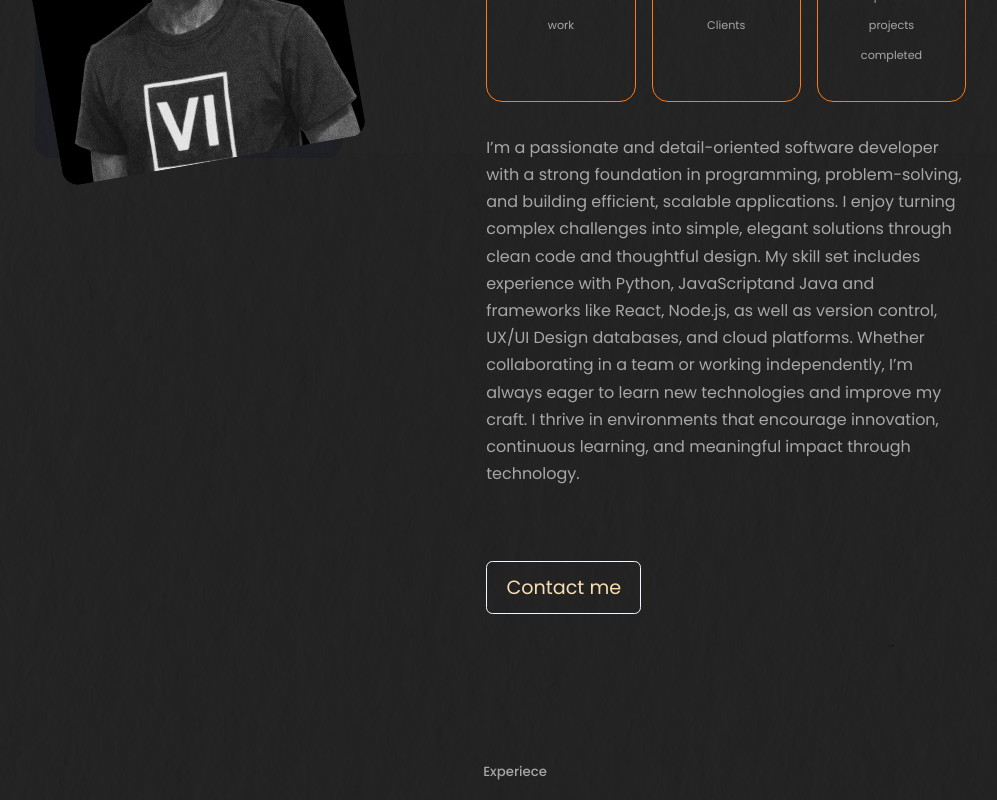
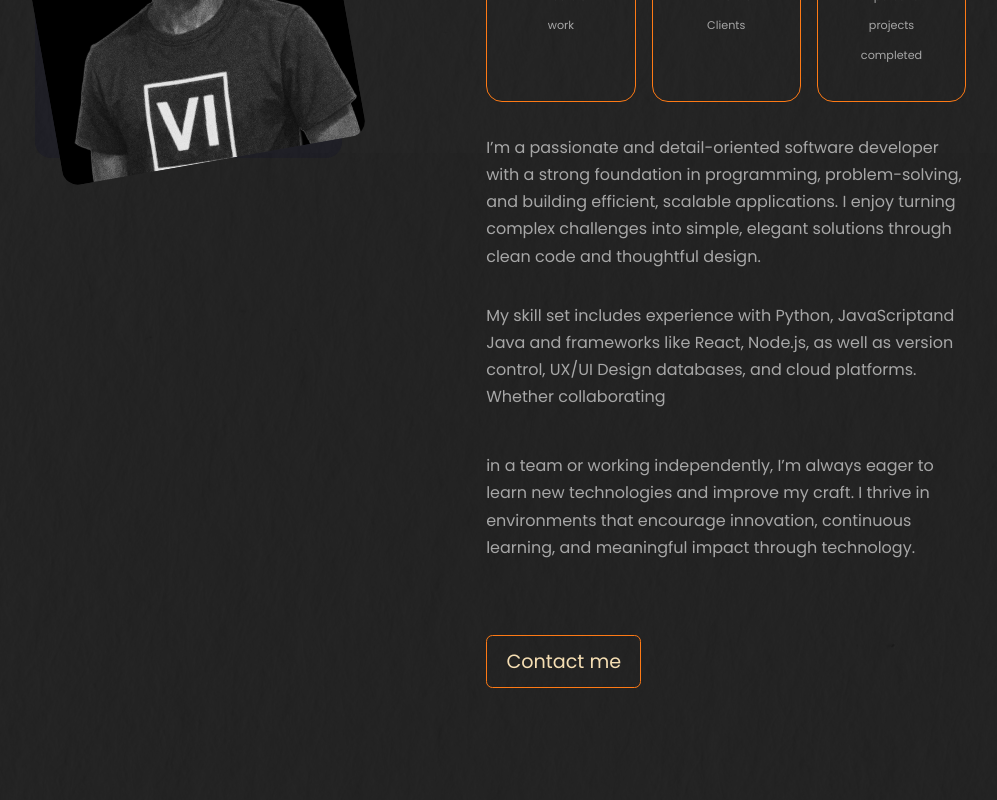
Before and after one commit to OwuorV/vinprofile, a React (Vite) app: page / in a window 1280 px wide. Shown: the part 1180-1980 px from the top of the page, without its empty margins (125-1122 px from the left). Built offline with nearby package versions, Linux system fonts and the light colour scheme.

Commit message:
more changes

```diff
--- a/src/components/about/About.jsx
+++ b/src/components/about/About.jsx
@@ -39,13 +39,18 @@ const About = () => {
             strong foundation in programming, problem-solving, and building
             efficient, scalable applications. I enjoy turning complex challenges
             into simple, elegant solutions through clean code and thoughtful
-            design. My skill set includes experience with Python, JavaScriptand
-            Java and frameworks like React, Node.js, as well as version control,
-            UX/UI Design databases, and cloud platforms. Whether collaborating
-            in a team or working independently, I’m always eager to learn new
-            technologies and improve my craft. I thrive in environments that
-            encourage innovation, continuous learning, and meaningful impact
-            through technology.
+            design.
+            <p>
+              My skill set includes experience with Python, JavaScriptand Java
+              and frameworks like React, Node.js, as well as version control,
+              UX/UI Design databases, and cloud platforms. Whether collaborating
+            </p>
+            <p>
+              in a team or working independently, I’m always eager to learn new
+              technologies and improve my craft. I thrive in environments that
+              encourage innovation, continuous learning, and meaningful impact
+              through technology.
+            </p>
           </p>
           <a href="" className="btn btn_primary">
             Contact me
--- a/src/components/contact/contacts.css
+++ b/src/components/contact/contacts.css
@@ -46,6 +46,7 @@ form {
   display: flex;
   flex-direction: column;
   gap: 1.2rem;
+  justify-content: center;
 }
 input,
 textarea {
@@ -61,6 +62,7 @@ textarea {
   color: wheat;
 
   font-size: larger;
+  border-color: var(--color-primary);
 }
 
 @media screen and (max-width: 1024px) {
--- a/src/components/experience/experience.css
+++ b/src/components/experience/experience.css
@@ -38,6 +38,8 @@
 @media screen and (max-width: 1024px) {
   .experience_container {
     grid-template-columns: 1fr 1fr;
+    width: 80%;
+    padding: 0%;
   }
 
   .experience_content {
@@ -56,14 +58,15 @@
 
   .experience_details {
     flex-direction: column; /* Stack icon and text vertically */
-    align-items: flex-start; /* Optional: align items to left */
   }
   .experience_container {
+    width: 80%;
+    padding: 0%;
     display: flex;
     flex-direction: column;
   }
 
   .experience_content {
-    grid-template-columns: 1fr 1fr;
+    grid-template-columns: 1fr;
   }
 }
```
